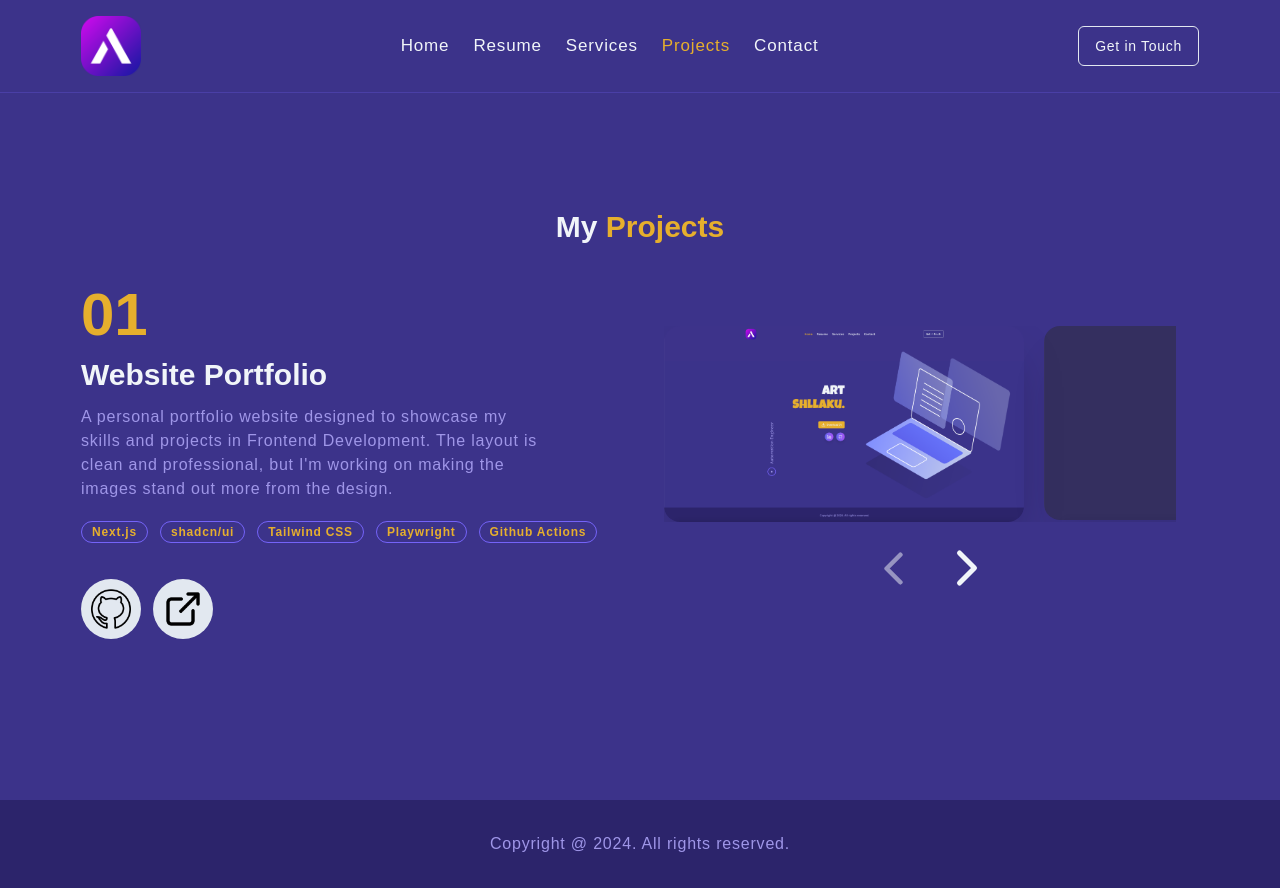
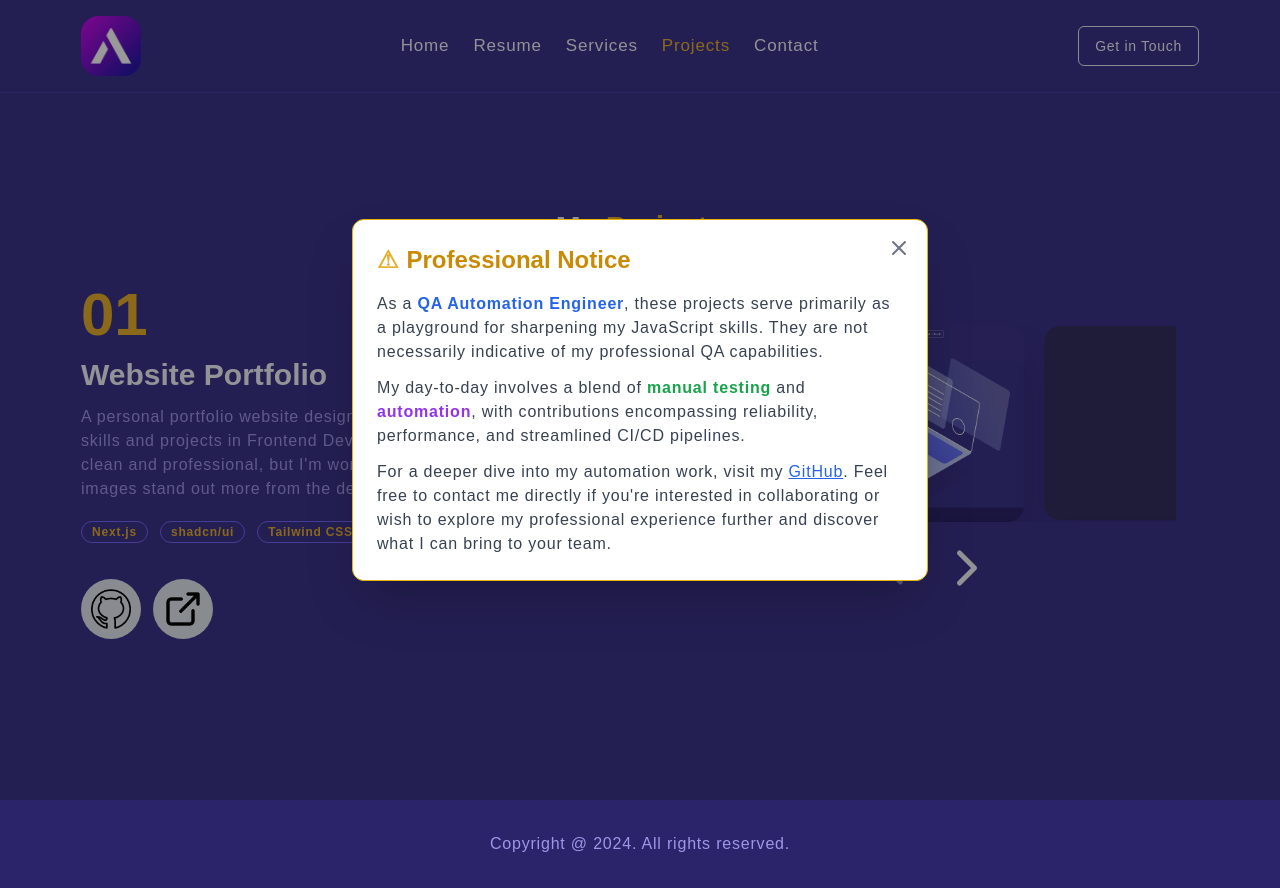
Before and after one commit to artshllk/portfolio, a Next.js app: page /projects in a window 1280 px wide. Built offline with nearby package versions, Linux system fonts and the light colour scheme; a web font is replaced by a local one.

Commit message:
use component on projects

```diff
--- a/src/app/projects/page.jsx
+++ b/src/app/projects/page.jsx
@@ -1,6 +1,6 @@
 "use client";
 import Image from "next/image";
-import { useState } from "react";
+import { useEffect, useState } from "react";
 import { Swiper, SwiperSlide } from "swiper/react";
 import "swiper/css";
 import { ChevronLeft, ChevronRight } from "lucide-react";
@@ -16,16 +16,28 @@ import { PROJECTS } from "@/utils/data";
 import { transition, variants } from "@/utils/framer_variants";
 import { MotionDiv } from "@/utils/motionTags";
 import { motion, AnimatePresence } from "framer-motion";
+import NoticeModal from "@/components/NoticeModal";
 
 export default function Projects() {
   const [currentProject, setCurrentProject] = useState(PROJECTS[0]);
   const [swiper, setSwiper] = useState(null);
   const [isModalOpen, setIsModalOpen] = useState(false);
   const [selectedImage, setSelectedImage] = useState(null);
+  const [showNotice, setShowNotice] = useState(false);
 
   const onSlideChange = (item) => {
     setCurrentProject(PROJECTS[item?.activeIndex]);
   };
+
+  useEffect(() => {
+    setShowNotice(true);
+
+    const timer = setTimeout(() => {
+      setShowNotice(false);
+    }, 30000);
+
+    return () => clearTimeout(timer);
+  }, []);
 
   const index =
     PROJECTS.findIndex((project) => project.title === currentProject.title) + 1;
@@ -53,6 +65,7 @@ export default function Projects() {
       className="grid place-items-center lg:pt-0 sm:pt-32 pt-20 min-h-screen container"
       data-qa="projects-container"
     >
+      {showNotice && <NoticeModal />}
       <div className="mt-12" data-qa="projects-section">
         <MotionDiv
           animate="animate"
@@ -253,6 +266,25 @@ export default function Projects() {
           </motion.div>
         )}
       </AnimatePresence>
+
+      {/* <AnimatePresence>
+        {showNotice && (
+          <motion.div
+            initial={{ opacity: 0, y: -50 }}
+            animate={{ opacity: 1, y: 0 }}
+            exit={{ opacity: 0, y: -50 }}
+            className="fixed top-5 left-1/2 transform -translate-x-1/2 bg-white shadow-lg rounded-lg p-6 z-50 w-[90%] max-w-md border border-primary"
+          >
+            <h2 className="text-xl font-bold mb-2 text-primary">📢 NOTICE</h2>
+            <p className="text-accent-foreground">
+              As a QA Automation Engineer, most of my work involves testing
+              infrastructure, automation, and writing test suites. While not all
+              of it is visible through UI projects, my contributions include
+              reliability, performance, and clean CI/CD pipelines.
+            </p>
+          </motion.div>
+        )}
+      </AnimatePresence> */}
     </div>
   );
 }
```
